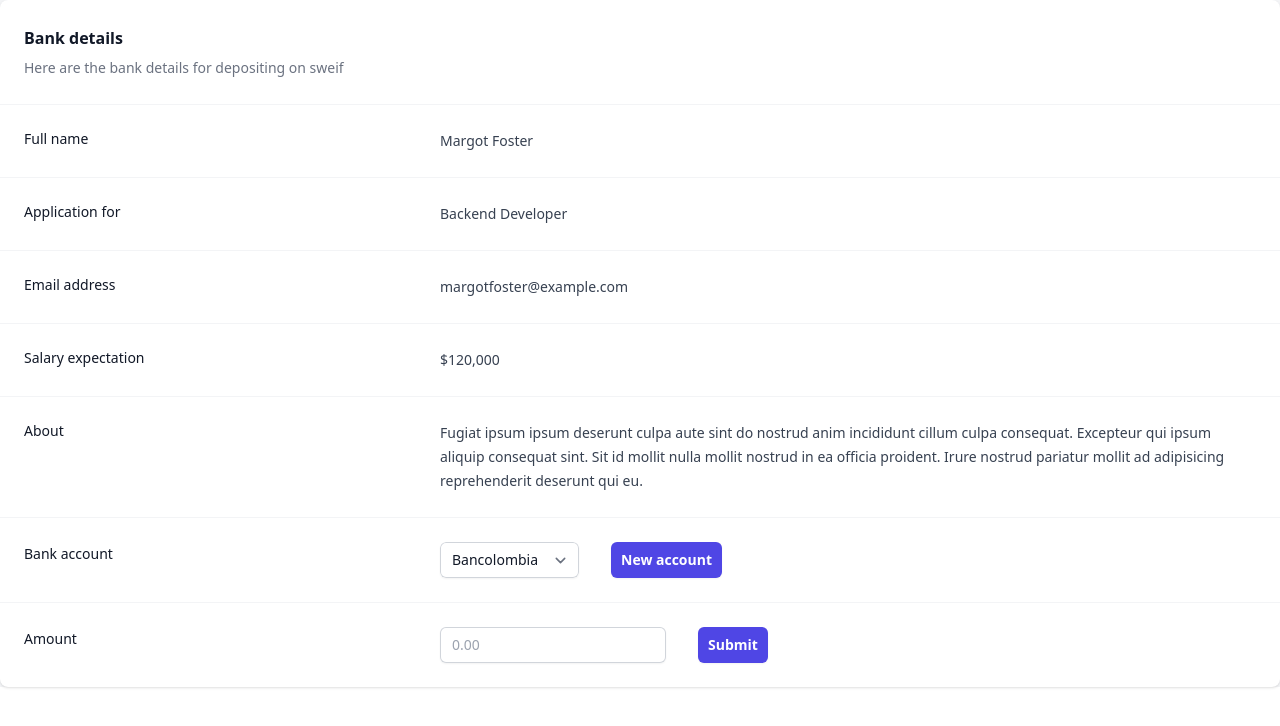
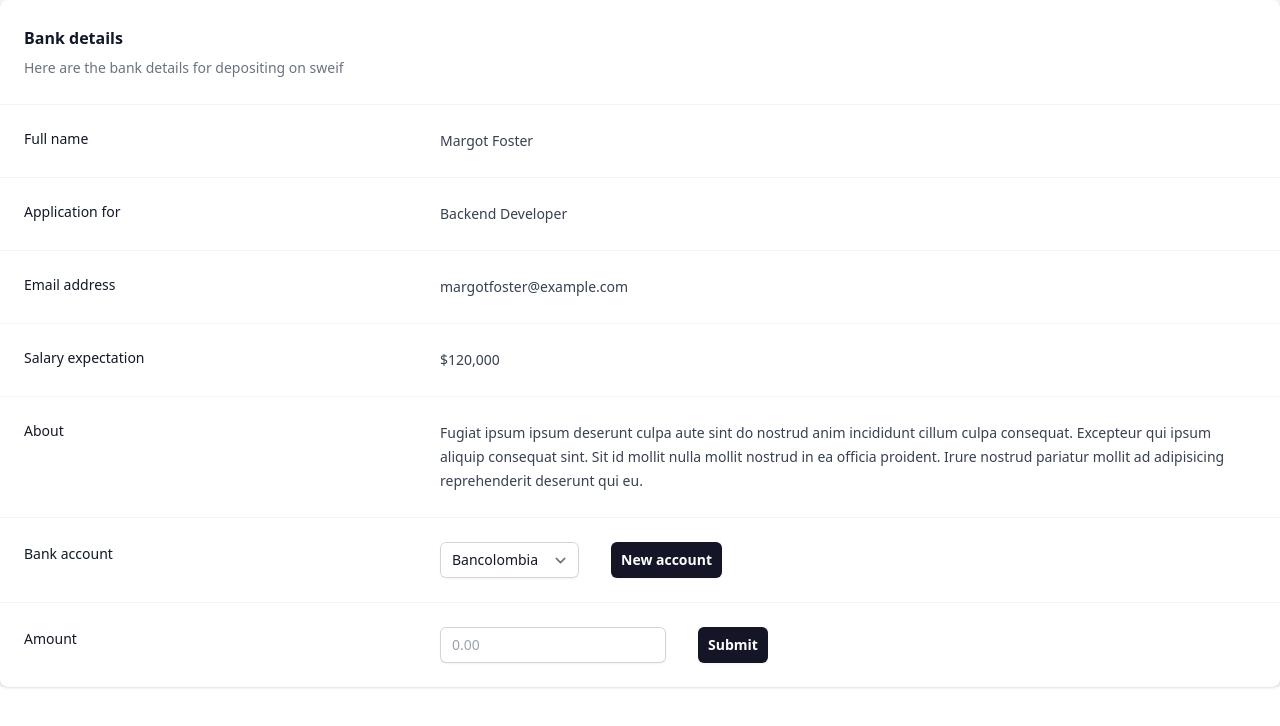
Before and after one commit to happysalada/sweif, a SvelteKit app: page /1/deposit in a window 1280 px wide. Shown: the top 726 px of the page. Built offline with nearby package versions, Linux system fonts and the light colour scheme.

Commit message:
deposit page styles

```diff
--- a/src/routes/[user]/deposit/+page.svelte
+++ b/src/routes/[user]/deposit/+page.svelte
@@ -55,14 +55,14 @@
   								id="bankAccount"
   								name="bankAccount"
   								autocomplete="bankAccount"
-  								class="block w-full rounded-md border-0 py-1.5 text-gray-900 shadow-sm ring-1 ring-inset ring-gray-300 focus:ring-2 focus:ring-inset focus:ring-indigo-600 sm:max-w-xs sm:text-sm sm:leading-6"
+  								class="block w-full rounded-md border-0 py-1.5 text-gray-900 shadow-sm ring-1 ring-inset ring-gray-300 focus:ring-2 focus:ring-inset focus:ring-primary-600 sm:max-w-xs sm:text-sm sm:leading-6"
   							>
   								<option value="CO">Bancolombia</option>
   							</select>
   						</div>
   					</div>
 
-            <button type="button" class="rounded-md bg-indigo-600 px-2.5 text-sm font-semibold text-white shadow-sm hover:bg-indigo-500 focus-visible:outline focus-visible:outline-2 focus-visible:outline-offset-2 focus-visible:outline-indigo-600">New account</button>
+            <button type="button" class="rounded-md bg-primary-600 px-2.5 text-sm font-semibold text-white shadow-sm hover:bg-primary-500 focus-visible:outline focus-visible:outline-2 focus-visible:outline-offset-2 focus-visible:outline-primary-600">New account</button>
           </div>
         </dd>
       </div>
@@ -73,10 +73,10 @@
           <div class="flex justify-start gap-8">
             <div>
               <label for="email" class="sr-only">Amount</label>
-              <input type="number" name="amount" id="amount" class="block w-full rounded-md border-0 py-1.5 text-gray-900 shadow-sm ring-1 ring-inset ring-gray-300 placeholder:text-gray-400 focus:ring-2 focus:ring-inset focus:ring-indigo-600 sm:text-sm sm:leading-6" placeholder="0.00">
+              <input type="number" name="amount" id="amount" class="block w-full rounded-md border-0 py-1.5 text-gray-900 shadow-sm ring-1 ring-inset ring-gray-300 placeholder:text-gray-400 focus:ring-2 focus:ring-inset focus:ring-primary-600 sm:text-sm sm:leading-6" placeholder="0.00">
             </div>
 
-            <button type="button" class="rounded-md bg-indigo-600 px-2.5 text-sm font-semibold text-white shadow-sm hover:bg-indigo-500 focus-visible:outline focus-visible:outline-2 focus-visible:outline-offset-2 focus-visible:outline-indigo-600">Submit</button>
+            <button type="button" class="rounded-md bg-primary-600 px-2.5 text-sm font-semibold text-white shadow-sm hover:bg-primary-500 focus-visible:outline focus-visible:outline-2 focus-visible:outline-offset-2 focus-visible:outline-primary-600">Submit</button>
           </div>
         </dd>
       </div>
```
